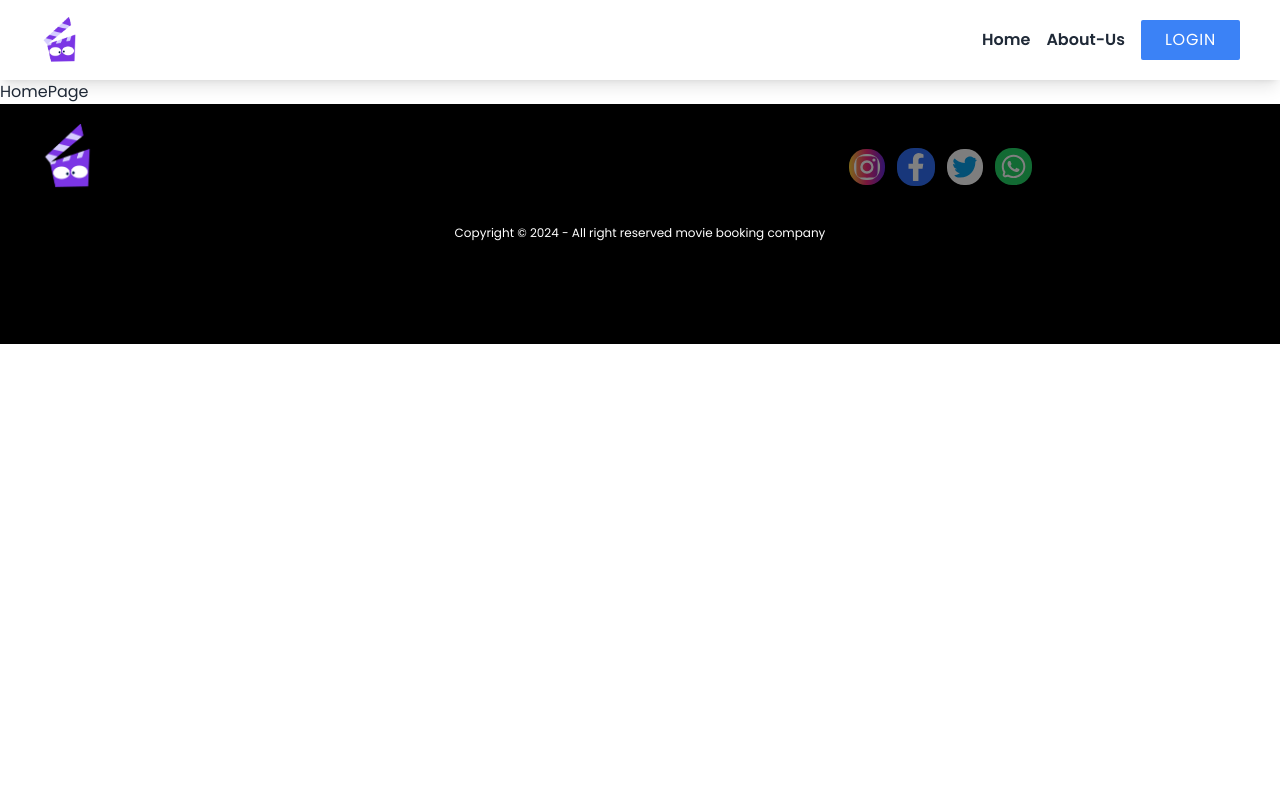
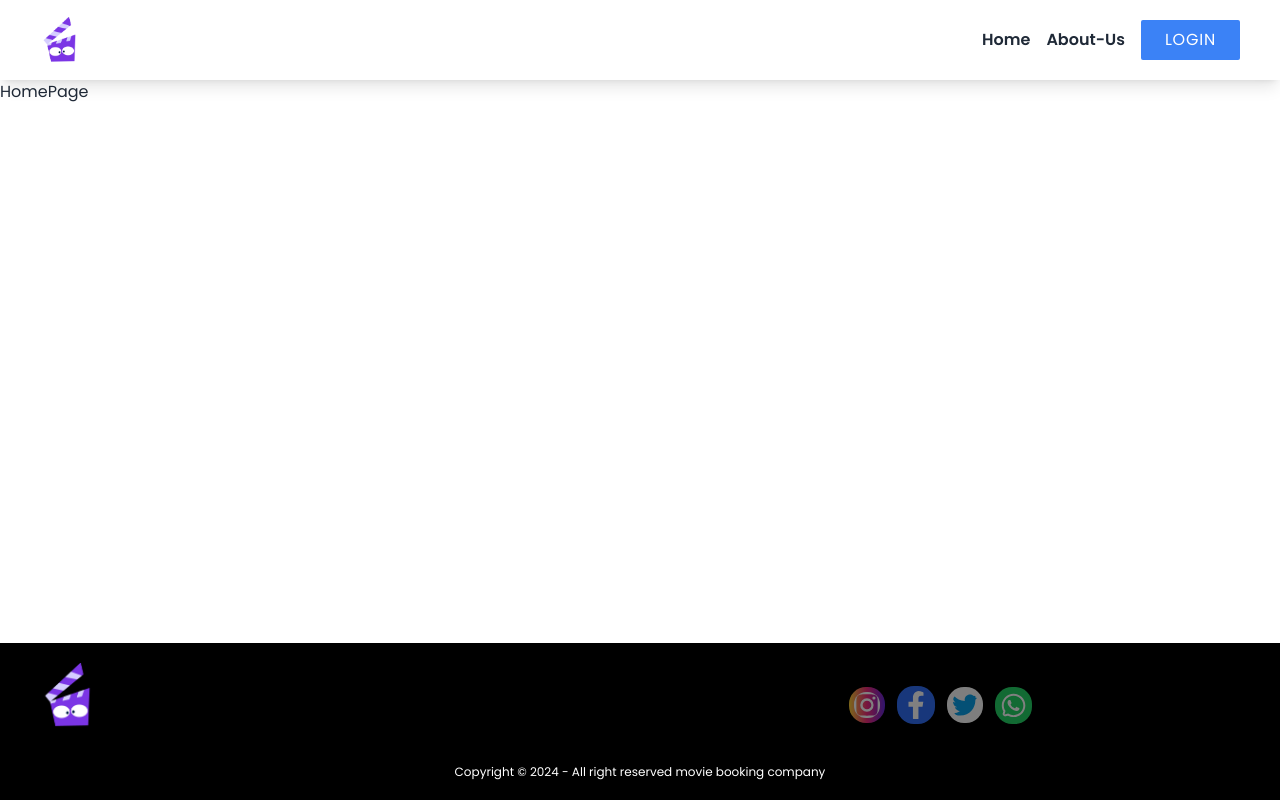
Before and after one commit to Akshai-muraleedharan/Movie-Ticket-Application, a React (Vite) app in the folder client/: page / in a window 1280 px wide. Built offline with nearby package versions, Linux system fonts and the light colour scheme; a web font is replaced by a local one.

Commit message:
footer and update

```diff
--- a/client/src/App.css
+++ b/client/src/App.css
@@ -84,6 +84,14 @@ body {
   opacity: 1;
 }
 
+/* root container root layout*/
+.root_container{
+  display: flex;
+  flex-direction: column;
+  min-height: 100vh;
+
+}
+
 
 /* login page */
 
--- a/client/src/components/Footer.jsx
+++ b/client/src/components/Footer.jsx
@@ -7,7 +7,7 @@ import { FaFacebookF } from "react-icons/fa";
 function Footer() {
   return (
     <>
-      <div className="w-full bg-black  px-10 py-5" style={{height:'240px'}}>
+      <div className="w-full bg-black  px-10 py-5 mt-auto" >
         <div className="grid grid-cols-1 md:grid-cols-2 ">
           <div className="">
             <div>
--- a/client/src/components/Header.jsx
+++ b/client/src/components/Header.jsx
@@ -14,7 +14,7 @@ function Header() {
   }
   return (
     <>
-      <div className="w-full flex justify-between items-center p-3 px-10 h-20 shadow-lg sticky top-0">
+      <div className="w-full flex justify-between items-center p-3 bg-white px-10 h-20 shadow-lg sticky top-0">
         <div>
           <img className="w-10" src={logo} alt="logo" />
         </div>
--- a/client/src/layouts/RootLayout.jsx
+++ b/client/src/layouts/RootLayout.jsx
@@ -6,11 +6,14 @@ import { Outlet } from 'react-router-dom'
 function RootLayout() {
   return (
    <>
-    <Header />
+   <div className='root_container'>
+   <Header />
 
-     <Outlet/>
+    <Outlet/>
 
-    <Footer/>
+   <Footer/>
+   </div>
+
    </>
   )
 }
```
